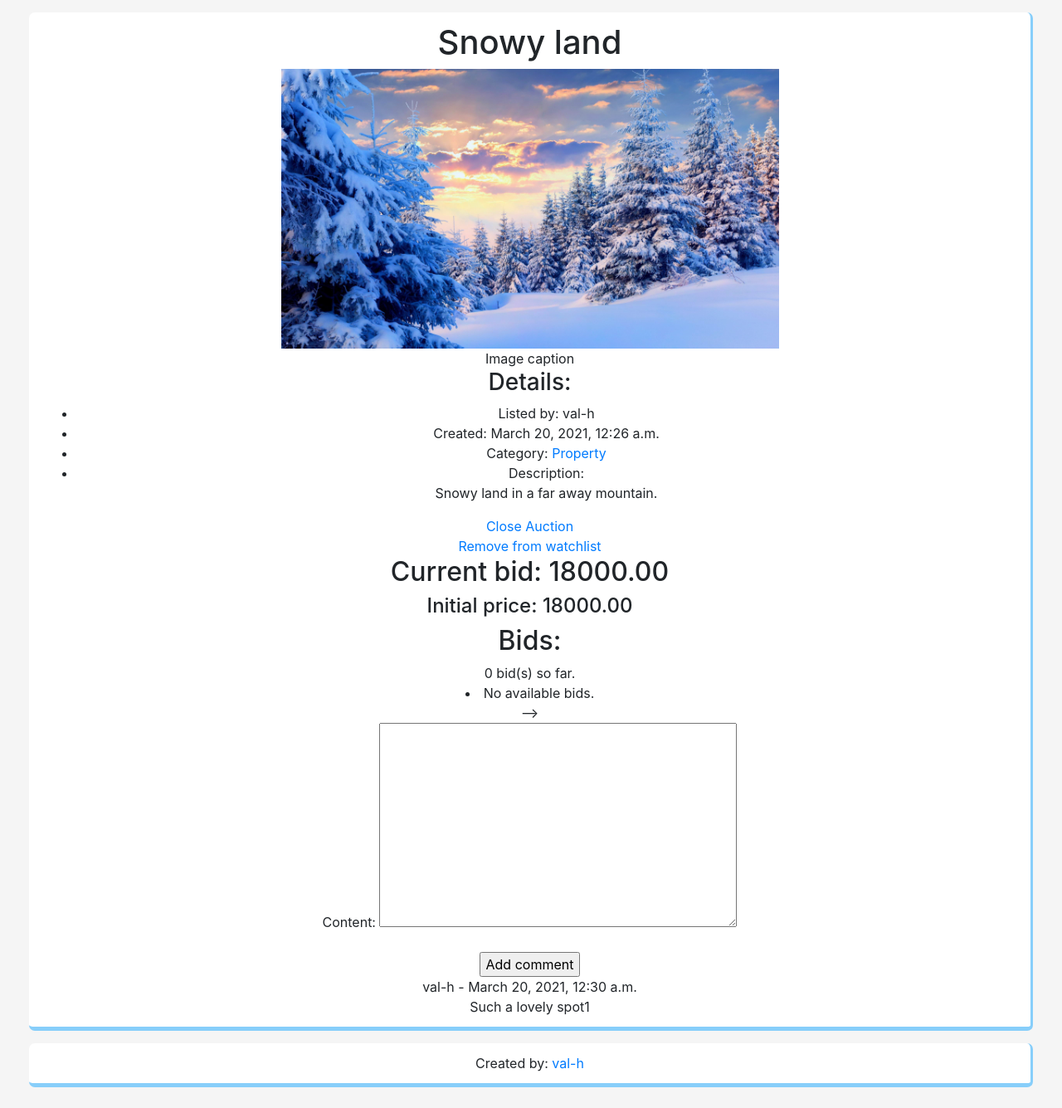
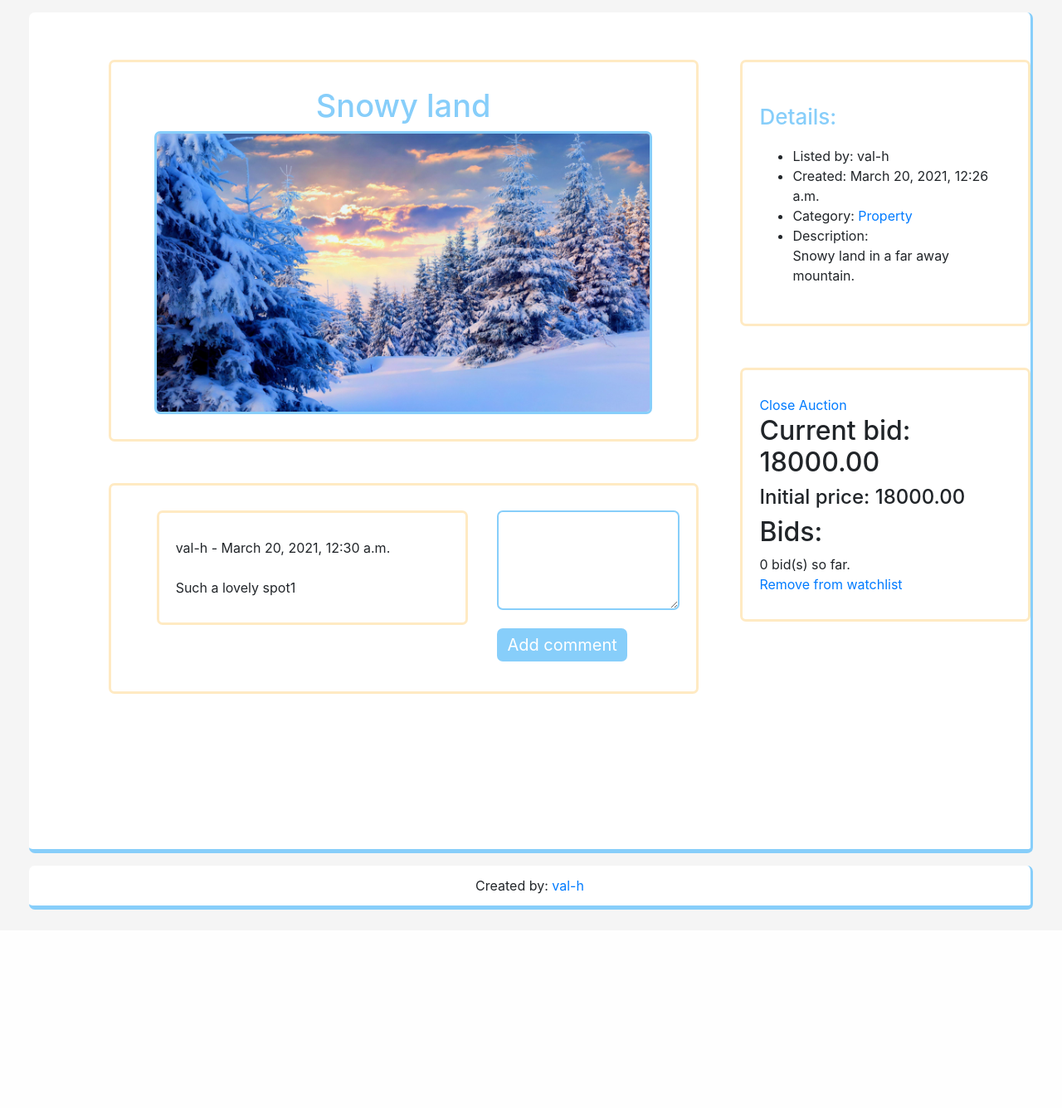
Before and after one commit to val-h/cs50w-prj-2, a Django app: page /listing/3 in a window 1280 px wide. Shown: the part 271-1606 px from the top of the page at 83% size. After the commit the page ends 1367 px from the top, so only its background shows below. Run offline with Django 3.2, Linux system fonts and the light colour scheme; a user stored in the database is signed in; data comes from the database, SQL or seed files in the repository; both versions use the stored data as it was after the commit; some libraries are stand-ins or nearby versions.

Commit message:
missed 3 files from previous commit

```diff
--- a/auctions/forms.py
+++ b/auctions/forms.py
@@ -9,31 +9,7 @@ from PIL import Image
 
 from .models import *
 
-# Sample, try using model forms
-
 class ListingForm(forms.ModelForm):
-
-    # I spent 1 hour to make this validation, just to realise django wasn't built
-    # with support for the Image class from PIL :))))) , best time in my life.
-
-    # I spent waaaay too much time on this validation that i should have!
-    # sources:
-    # https://stackoverflow.com/questions/6195478/max-image-size-on-file-upload
-    # https://pillow.readthedocs.io/en/latest/handbook/tutorial.html
-    # Tho i had my own spin on the solution
-
-    # def clean_image(self, max_size=settings.MAX_IMAGE_SIZE):
-    #     # Open the image without loading it into memory
-    #     # image = Image.open(self.cleaned_data.get('image'), mode='r')
-    #     # if image:
-    #     #     if image.format not in settings.ALLOWED_IMAGE_FORMATS:
-    #     #         if image.size[0] * image.size[1] > max_size * 1024 * 1024:
-    #     #             raise forms.ValidationError(f'Image size too big, maximum size is {max_size}MB.')
-    #     #         return image
-    #     #     else:
-    #     #         raise forms.ValidationError(f'Image format {image.format} is not supported! Try a common one.')
-    #     # else:
-    #     #     raise forms.ValidationError('Couldn\'t upload the image.')
 
     def clean_image(self, max_size=settings.MAX_IMAGE_SIZE):
         # source for this: https://docs.djangoproject.com/en/3.1/ref/forms/validation/
@@ -56,14 +32,6 @@ class ListingForm(forms.ModelForm):
                 return image
             else:
                 raise forms.ValidationError(_(f'Image format {img_format} is not supported! Try a common one.'), code='invalid')
-        # else:
-        #     raise forms.ValidationError('Couldn\'t upload the image.')
-
-        # i can't belive it works, i am probably missing something, oh w/e
-        # write me a message in github if you think this has a problem or it is one big problem.
-
-        # Fun fact, i didn't even have to implement the validation nor the image upload feature
-        # at all but i started it and i had to finish it!
 
     class Meta:
         model = Listing
@@ -96,16 +64,11 @@ class BidForm(forms.ModelForm):
     # Trying to check if the user already has a bid and if the price is lower than the current one
     def clean_amount(self):
         requested_bid_price = self.cleaned_data.get('amount')
-        # print(requested_bid_price, type(requested_bid_price))
         if self.current_bid and self.current_bid.amount >= requested_bid_price:
             raise forms.ValidationError(_(f'The amount must be higher than your current bid: {self.current_bid.amount}.'), code='invalid')
         elif requested_bid_price <= self.listing.current_price:
             raise forms.ValidationError(_(f'The amount must be higher than the current price: {self.listing.current_price}.'), code='invalid')
         return requested_bid_price
-
-        # I really don't know what im doing here anymore
-        # look into https://stackoverflow.com/questions/53955850/pass-variable-from-view-to-form-django
-        # these 2 variables are none since cleaned_data doesn't have them ;d
 
     class Meta:
         model = Bid
@@ -113,7 +76,7 @@ class BidForm(forms.ModelForm):
             'amount',
         ]
         labels = {
-
+            'amount': '',
         }
 
 # i wanted to make so users can add cattegories and i will finish this!
@@ -141,5 +104,5 @@ class CommentForm(forms.ModelForm):
             'content',
         ]
         labels = {
-
+            'content': '',
         }
--- a/auctions/templates/auctions/listing.html
+++ b/auctions/templates/auctions/listing.html
@@ -11,23 +11,48 @@
     {% endif %}
 {% endif %}
 
+<div id="listing-grid">
+
+    <!-- Main -->
+    <div id="listing-main">
         <!-- Main content -->
-<div id="listing-main">
-    <h1>{{ listing.title }}</h1>
+        <div id="listing-main-content">
+            <h1 id="listing-main-title">{{ listing.title }}</h1>
             {% if listing.image %}
-    <div id="img-listing">
-        <!-- Problem with the image file for listings -->
-        <img src="{{ listing.image.url }}" style="max-width: 600px;" alt="Listing Image">
-        <div id="img-caption">
-            Image caption
-        </div>
-    </div>
+                <img id="listing-main-image" src="{{ listing.image.url }}" style="max-width: 600px;" alt="Listing Image">
             {% endif %}
         </div>
+        <!-- End Main content -->
 
+        <!-- Comments -->
+        <div id="listing-comment-section">
+            <div id="listing-comments">
+                {% for comment in comments %}
+                <div class="comment">
+                    <div>{{ comment.owner }} - {{ comment.date }}</div>
+                    <br>
+                    <div>{{ comment.content }}</div>
+                </div>
+                {% endfor %}
+            </div>
+
+            {% if user.is_authenticated %}
+                <form id="listing-comment-form" action="{% url 'auctions:comment' listing.id %}" method="POST">
+                    {% csrf_token %}
+                    {{ comment_form.as_p }}
+                    <input id="form-submit-button" type="submit" value="Add comment">
+                </form>
+            {% endif %}
+        </div>
+        <!-- End Comments -->
+    </div>
+    <!-- End Main -->
+
+    <!-- Side -->
+    <div id="listing-side">
         <!-- Details -->
         <div id="listing-details">
-    <h3>Details:</h3>
+            <h3 id="main-secondary-title">Details:</h3>
             <ul>
                 <li>Listed by: {{ listing.owner }}</li>
                 <li>Created: {{ listing.date }}</li>
@@ -42,10 +67,34 @@
                 <p>{{ listing.description }}</p>
             </ul>
         </div>
+        <!-- End Details -->
 
+        <!-- Bids -->
+        <div id="listing-bids">
         {% if listing.active == True %}
             {% if listing.owner == user %}
             <a href="{% url 'auctions:close_auction' listing.id %}">Close Auction</a>
+            {% endif %}
+
+            <h2>Current bid: {{ listing.current_price }}</h2>
+            <h4>Initial price: {{ listing.start_price }}</h4>
+
+            <h2>Bids: </h2>
+            <span>{{ total_bids }} bid(s) so far.</span>
+            {% for bid in bids %}
+                <li>By: {{ bid.bidder }}, price: {{ bid.amount }}</li>
+            {% endfor %}
+
+            <!-- Bid -->
+            {% if user.is_authenticated and user != listing.owner %}
+            <div>
+                <h3>{{ bid_form.non_field_errors }}</h3>
+                <form action="{% url 'auctions:bid' listing.id %}" method="POST">
+                    {% csrf_token %}
+                    {{ bid_form }}
+                    <input id="form-submit-button" type="submit" value="Place bid">
+                </form>
+            </div>
             {% endif %}
 
             <!-- Add to watchlist -->
@@ -59,50 +108,15 @@
                 {% endif %}
             </div>
 
-    <!-- Bids -->
-    <div id="listing-bids">
-        <h2>Current bid: {{ listing.current_price }}</h2>
-        <h4>Initial price: {{ listing.start_price }}</h4>
-        <h2>Bids: </h2>
-        <span>{{ total_bids }} bid(s) so far.</span>
-        {% for bid in bids %}
-            <li>By: {{ bid.bidder }}, price: {{ bid.amount }}</li>
-        <!-- {% empty %}
-            <li>No available bids.</li> -->
-        {% endfor %}
-    </div>
-
-    <!-- Bid -->
-    {% if user.is_authenticated and user != listing.owner %}
-        <div>
-            <h3>{{ bid_form.non_field_errors }}</h3>
-            <form action="{% url 'auctions:bid' listing.id %}" method="POST">
-                {% csrf_token %}
-                {{ bid_form }}
-                <input type="submit" value="Place bid">
-            </form>
-        </div>
-    {% endif %}
-
-    {% if user.is_authenticated %}
-    <form action="{% url 'auctions:comment' listing.id %}" method="POST">
-        {% csrf_token %}
-        {{ comment_form.as_p }}
-        <input type="submit" value="Add comment">
-    </form>
-    {% endif %}
             {% else %}
                 <a href="{% url 'auctions:reopen_auction' listing.id %}">Reopen Auction</a>
             {% endif %}
+        </div>
+        <!-- End Bids -->
+    </div>
+    <!-- End Side -->
 
-    <!-- Comments -->
-    <div id="listing-comment-section">
-        {% for comment in comments %}
-            <div class="comment">
-                <div>{{ comment.owner }} - {{ comment.date }}</div>
-                <div>{{ comment.content }}</div>
 </div>
-        {% endfor %}
-    </div>
+<!-- End Grid -->
 
 {% endblock %}
--- a/auctions/views.py
+++ b/auctions/views.py
@@ -162,12 +162,10 @@ def add_category(request):
 def bid(request, listing_id):
     if request.method == "POST":
         listing = Listing.objects.get(id=listing_id)
-        print(listing.bids.all())
         bidder = request.user
         # Take the first (and only) result for the user's bid
         try:
             current_bid = listing.bids.filter(bidder=bidder)[0]
-            print(current_bid)
         except:
             current_bid = None
 
@@ -182,7 +180,6 @@ def bid(request, listing_id):
             listing.current_price = new_bid.amount # change the highest bid
             listing.winner = bidder # Make the new winner the highest bidder
             listing.save()
-            print(current_bid)
             return redirect('auctions:listing', listing_id)
         else:
             bids = listing.bids.all()
```
Also changed, not shown: db.sqlite3. Lines whose indentation alone changed are shown as unchanged.
